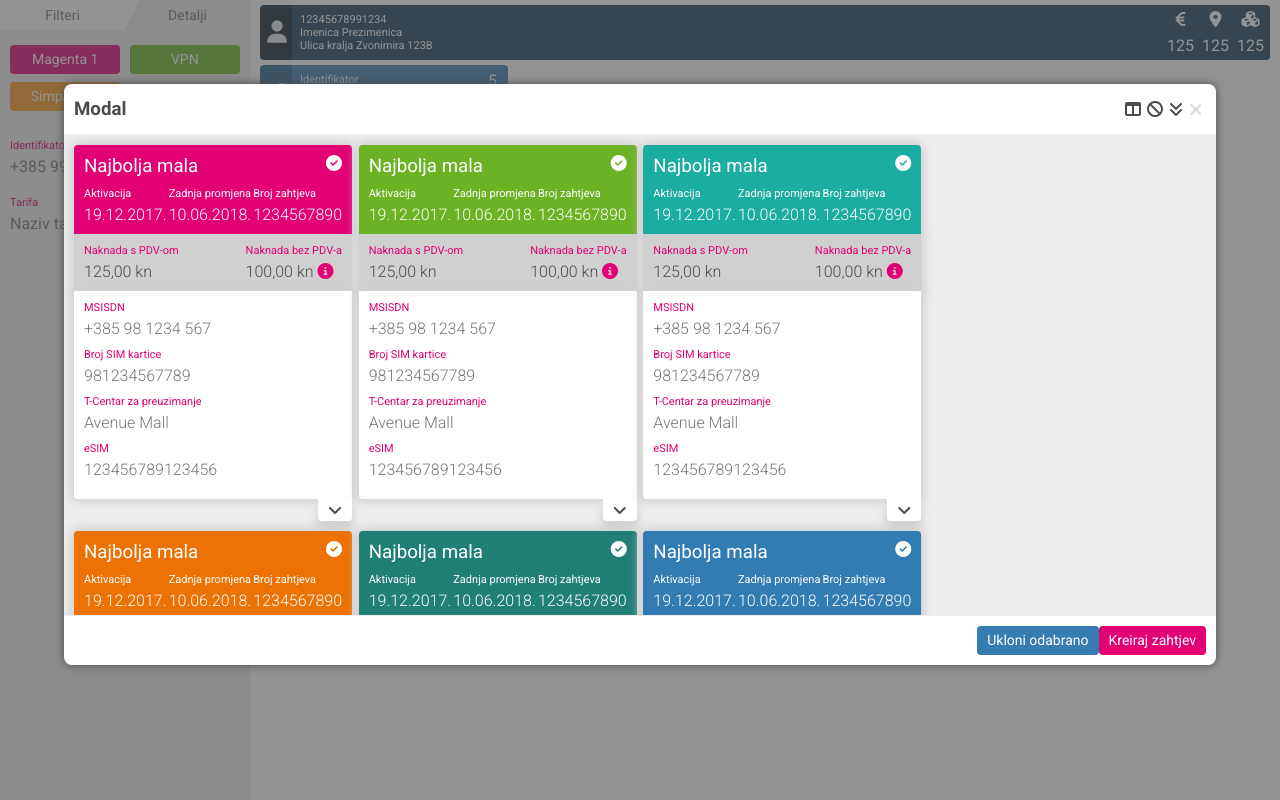
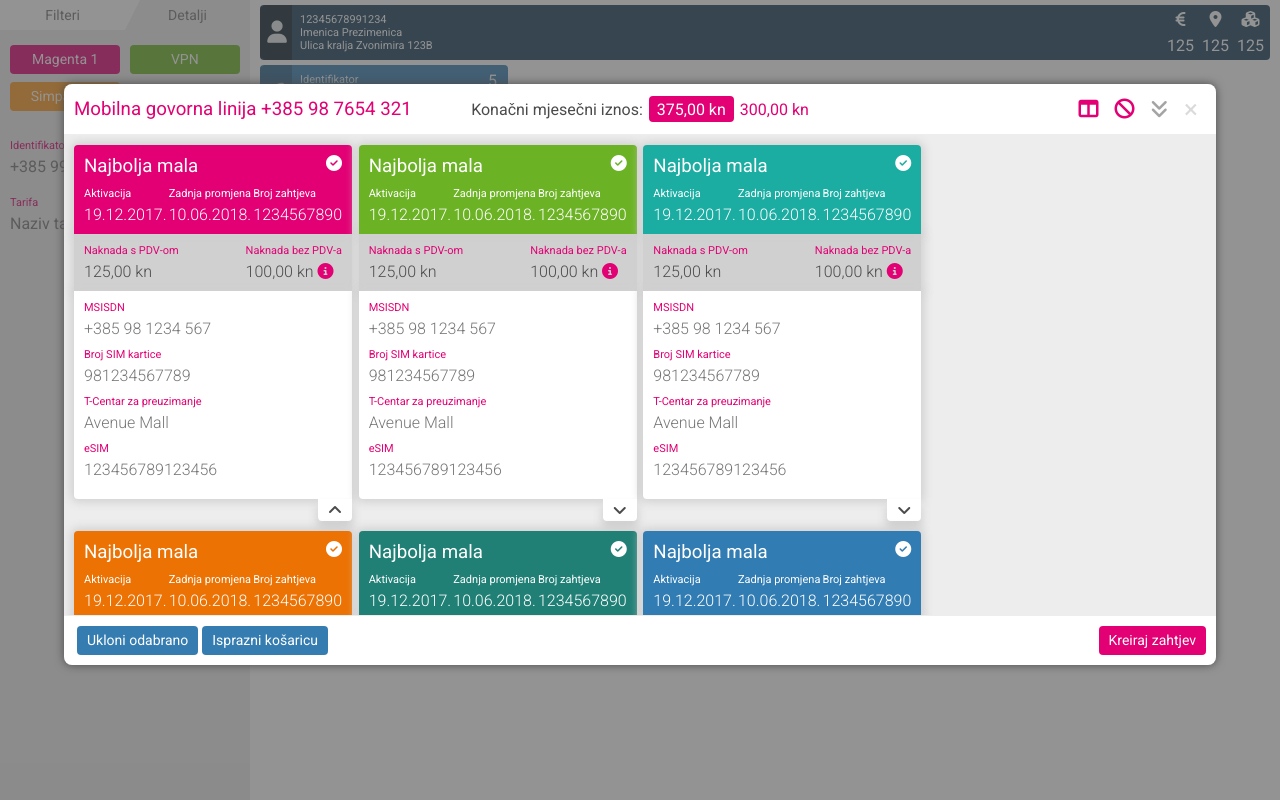
Before and after one commit to vedranjaic/ht_ao, a website: page src/index.tpl.html in a window 1280 px wide. Drawn offline with nearby package versions, Linux system fonts and the light colour scheme; files that its build step writes are made by us from their sources; files whose address does not match are found by name.

Commit message:
Modal header, Modal footer and Asset detail toggle

```diff
--- a/src/modules/_modal.html
+++ b/src/modules/_modal.html
@@ -4,12 +4,17 @@
         <div class="modal-content">
 
             <div class="modal-header">
-                <h3 class="modal-title">Modal</h3>
+                <h3 class="modal-title">Mobilna govorna linija +385 98 7654 321</h3>
+                <ul class="modal-prices list-inline">
+                    <li>Konačni mjesečni iznos:</li>
+                    <li class="pricing-with-vat">375,00 kn</li>
+                    <li class="pricing-no-vat">300,00 kn</li>
+                </ul>
                 <ul class="modal-actions list-inline">
-                    <li>
+                    <li class="active">
                         <a><i class="icon fa fa-columns"></i></a>
                     </li>
-                    <li>
+                    <li class="active">
                         <a><i class="icon fa fa-ban"></i></a>
                     </li>
                     <li>
@@ -82,7 +87,7 @@
                             <!-- /.asset-detail--data -->
                             <div class="asset-detail--collapser collapse-open-true">
                                 <a href="#">
-                                    <i class="icon fa fa-angle-down"></i>
+                                    <i class="icon collapser fa fa-angle-down"></i>
                                 </a>
                             </div>
                             <!-- /.collapser -->
@@ -417,7 +422,13 @@
             <!-- /.modal-body -->
 
             <div class="modal-footer">
-                <button class="btn btn-info active">Ukloni odabrano</button>
+                <ul class="list-inline">
+                    <li>
+                        <button class="btn btn-info active">Ukloni odabrano</button>
+                        <button class="btn btn-info active">Isprazni košaricu</button>
+
+                    </li>
+                </ul>
                 <button class="btn btn-primary active">Kreiraj zahtjev</button>
             </div>
             <!-- /.modal-footer -->
--- a/src/sass/asset-overview/components/_modal.scss
+++ b/src/sass/asset-overview/components/_modal.scss
@@ -2,3 +2,52 @@
 .modal-body {
     background-color: grey(100);
 }
+
+.modal-header {
+    .modal-title,
+    .modal-prices,
+    .modal-actions {
+        flex-basis: 33%;
+    }
+
+    .modal-title {
+        font-weight: 400;
+        color: theme-colors(primary);
+    }
+    .modal-prices {
+        .pricing-with-vat {
+            padding: $size-10 / 3 $size / 2;
+            @include border-radius($radius / 2);
+            background-color: theme-colors(primary);
+            color: $white;
+        }
+        .pricing-no-vat {
+            color: theme-colors(primary);
+        }
+    }
+    .modal-actions {
+        justify-content: flex-end;
+        li {
+            margin-left: $size / 2;
+            margin-right: $size / 2;
+            &.active {
+                .icon {
+                    color: theme-colors(primary);
+                }
+            }
+        }
+        .icon {
+            font-size: $size-20;
+            color: grey(300);
+            @include transition(color);
+            @include hover-focus {
+                color: theme-colors(primary);
+            }
+        }
+    }
+}
+
+
+.modal-footer {
+    justify-content: space-between;
+}
--- a/src/sass/asset-overview/components/asset-detail/_asset-detail.scss
+++ b/src/sass/asset-overview/components/asset-detail/_asset-detail.scss
@@ -87,6 +87,14 @@
     .data-value {
         color: grey(400);
     }
+
+    // Toggle Asset details data
+    &-more {
+        &.collapse-open-false {
+            display: none;
+        }
+    }
+
 }
 
 .asset-detail--collapser {
@@ -94,11 +102,18 @@
     z-index: 100;
     display: flex;
     justify-content: flex-end;
+
+    @include collapser();
+
     a {
         padding: $size-10 / 4 $size-10;
         line-height: 1;
         background-color: $white;
         box-shadow: 0 8px 10px 1px grey(200);
+        @include transition(color);
         @include border-radius-bottom($radius / 2);
+        @include hover-focus {
+            color: theme-colors(primary);
+        }
     }
 }
--- a/src/sass/asset-overview/mixins/_collapser.scss
+++ b/src/sass/asset-overview/mixins/_collapser.scss
@@ -1,18 +1,15 @@
 // Collapser
 @mixin collapser {
-	&[aria-expanded="false"] {
+	.collapser {
+		@include transition(transform);
+	}
+	&.collapse-open-true {
 		.collapser {
-			@include transition;
 			transform: rotate(-180deg);
 		}
 	}
-	&[aria-expanded="true"] {
-		.collapser {
-			@include transition;
-		}
-	}
-	&:hover,
-	&:focus {
+
+	@include hover-focus {
 		text-decoration: none;
 	}
 }
--- a/src/sass/asset-overview/template/_modal.scss
+++ b/src/sass/asset-overview/template/_modal.scss
@@ -83,7 +83,6 @@
             background-color: $white;
             .modal-title {
                 margin: 0;
-                color: $grey-600;
             }
             .modal-close {
                 @include transition(opacity);
@@ -107,7 +106,6 @@
         // Modal footer
         .modal-footer {
             display: flex;
-            justify-content: flex-end;
             border-top: 1px solid $grey-100;
             border-radius: 0 0 $radius $radius;
             background-color: $white;
```
Also changed, not shown: build/asset-overview.css, build/index.html, 1 other file.
